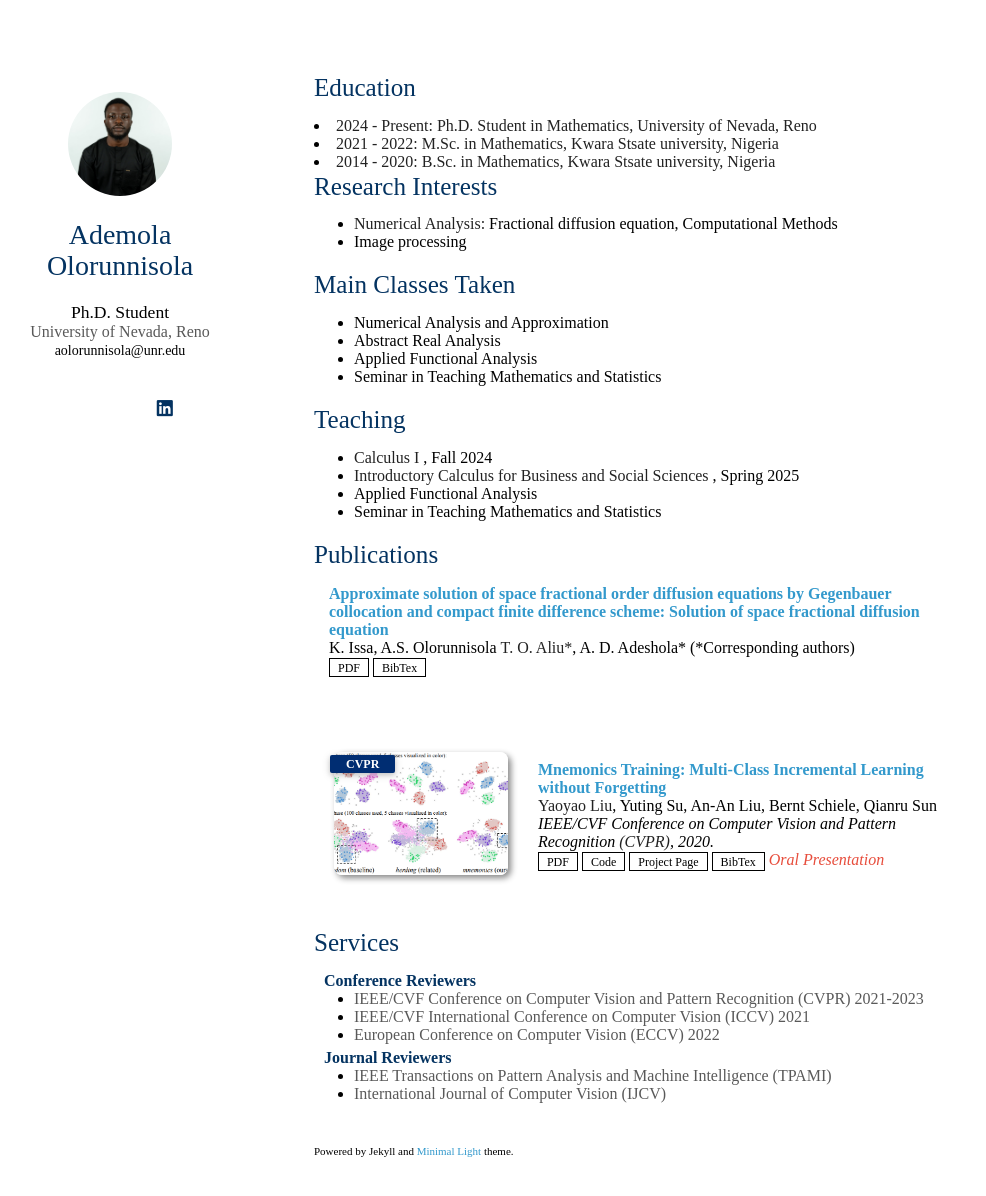
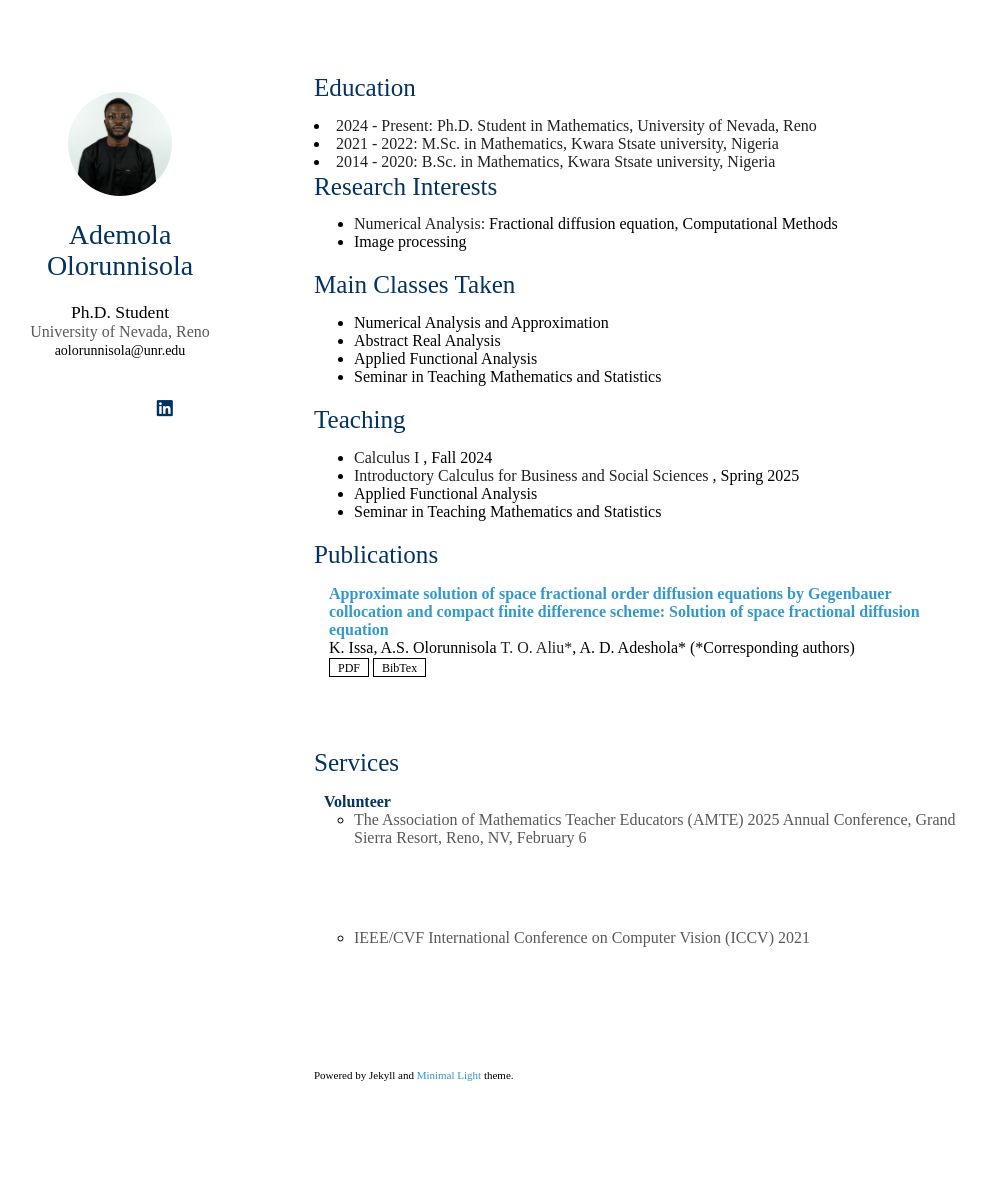
Before and after one commit to Ademola-Olorunnisola/Ademola-Olorunnisola.github.io, a Jekyll site: the page index.html, which Jekyll copies as it is, in a window 1280 px wide and 1229 px high. Shown: the top 1196 px of the window, without its empty margins (156-1142 px from the left). Built offline with Jekyll 4.4.1, drawn with Linux system fonts in a browser that asks for light colours; nearby versions of some CDN libraries; a style sheet for code colours, icons or effects is not loaded.

Commit message:
Update index.html

```diff
--- a/index.html
+++ b/index.html
@@ -71,7 +71,7 @@
             <i class="ai ai-cv" style="font-size: 1.3rem"></i>
           </a>
 
-          <a style="margin: 0 5px 0 0" href="https://www.linkedin.com/">
+          <a style="margin: 0 5px 0 0" href="https://www.linkedin.com/in/olorunnisola-steven-97006618b/">
             <i class="fab fa-linkedin"></i>
           </a>
 
@@ -194,106 +194,19 @@
 
             <br />
 
-            <li>
-              <div class="pub-row">
-                <div
-                  class="col-sm-3 abbr"
-                  style="
-                    position: relative;
-                    padding-right: 15px;
-                    padding-left: 15px;
-                  "
-                >
-                  <img
-                    src="./assets/img/teaser_example.png"
-                    class="teaser img-fluid z-depth-1"
-                    style="width=100;height=40%"
-                  />
-                  <abbr class="badge">CVPR</abbr>
-                </div>
-                <div
-                  class="col-sm-9"
-                  style="
-                    position: relative;
-                    padding-right: 15px;
-                    padding-left: 20px;
-                  "
-                >
-                  <div class="title">
-                    <a href="https://arxiv.org/pdf/2002.10211.pdf"
-                      >Mnemonics Training: Multi-Class Incremental Learning
-                      without Forgetting</a
-                    >
-                  </div>
-                  <div class="author">
-                    <strong>Yaoyao Liu</strong>, Yuting Su, An-An Liu, Bernt
-                    Schiele, Qianru Sun
-                  </div>
-                  <div class="periodical">
-                    <em
-                      >IEEE/CVF Conference on Computer Vision and Pattern
-                      Recognition <strong>(CVPR)</strong>, 2020.</em
-                    >
-                  </div>
-                  <div class="links">
-                    <a
-                      href="https://arxiv.org/pdf/2002.10211.pdf"
-                      class="btn btn-sm z-depth-0"
-                      role="button"
-                      target="_blank"
-                      style="font-size: 12px"
-                      >PDF</a
-                    >
 
-                    <a
-                      href="https://github.com/yaoyao-liu/class-incremental-learning/tree/main/mnemonics-training"
-                      class="btn btn-sm z-depth-0"
-                      role="button"
-                      target="_blank"
-                      style="font-size: 12px"
-                      >Code</a
-                    >
-
-                    <a
-                      href="https://class-il.mpi-inf.mpg.de/mnemonics/"
-                      class="btn btn-sm z-depth-0"
-                      role="button"
-                      target="_blank"
-                      style="font-size: 12px"
-                      >Project Page</a
-                    >
-
-                    <a
-                      href="https://class-il.mpi-inf.mpg.de/mnemonics/"
-                      class="btn btn-sm z-depth-0"
-                      role="button"
-                      target="_blank"
-                      style="font-size: 12px"
-                      >BibTex</a
-                    >
-
-                    <strong>
-                      <i style="color: #e74d3c">Oral Presentation</i></strong
-                    >
-                  </div>
-                </div>
-              </div>
-            </li>
-
-            <br />
-          </ol>
-        </div>
 
         <h2 id="services">Services</h2>
 
-        <h4 style="margin: 0 10px 0">Conference Reviewers</h4>
+        <h4 style="margin: 0 10px 0">Volunteer</h4>
 
         <ul style="margin: 0 0 5px">
           <li>
-            <a href="http://cvpr2023.thecvf.com/"
+            <a href="https://amte.net/content/2025-annual-amte-conference"
               ><autocolor
-                >IEEE/CVF Conference on Computer Vision and Pattern Recognition
-                (CVPR) 2021-2023</autocolor
+                >The Association of Mathematics Teacher Educators (AMTE) 2025 Annual Conference,
+                Grand Sierra Resort, Reno, NV, February 6
+              </autocolor
               ></a
             >
           </li>
@@ -305,34 +218,8 @@
               ></a
             >
           </li>
-          <li>
-            <a href="https://eccv2022.ecva.net/"
-              ><autocolor
-                >European Conference on Computer Vision (ECCV) 2022</autocolor
-              ></a
-            >
-          </li>
         </ul>
 
-        <h4 style="margin: 0 10px 0">Journal Reviewers</h4>
-
-        <ul style="margin: 0 0 20px">
-          <li>
-            <a href="https://www.computer.org/csdl/journal/tp"
-              ><autocolor
-                >IEEE Transactions on Pattern Analysis and Machine Intelligence
-                (TPAMI)</autocolor
-              ></a
-            >
-          </li>
-          <li>
-            <a href="https://www.springer.com/journal/11263"
-              ><autocolor
-                >International Journal of Computer Vision (IJCV)</autocolor
-              ></a
-            >
-          </li>
-        </ul>
 
         <br />
 
```
